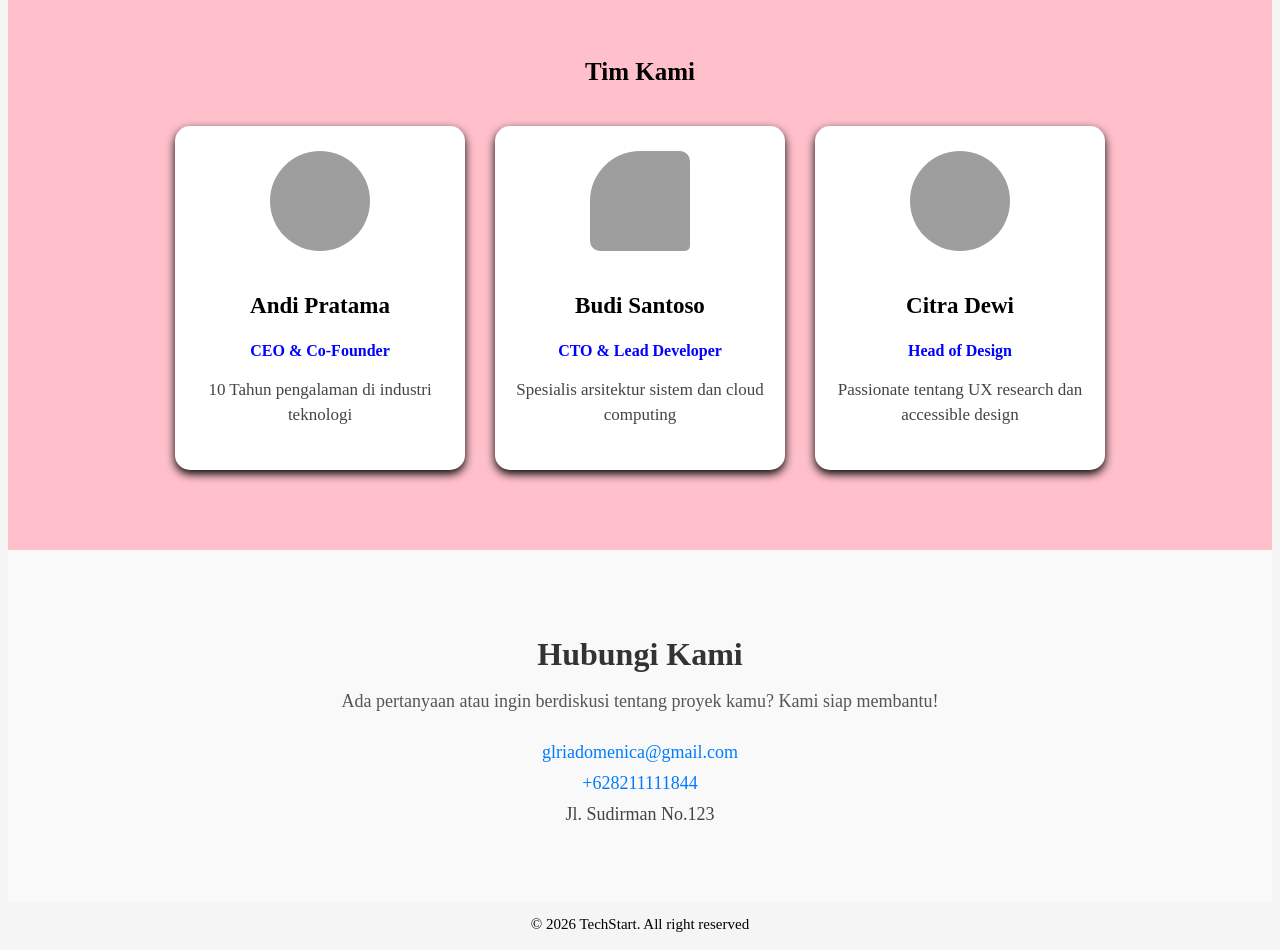
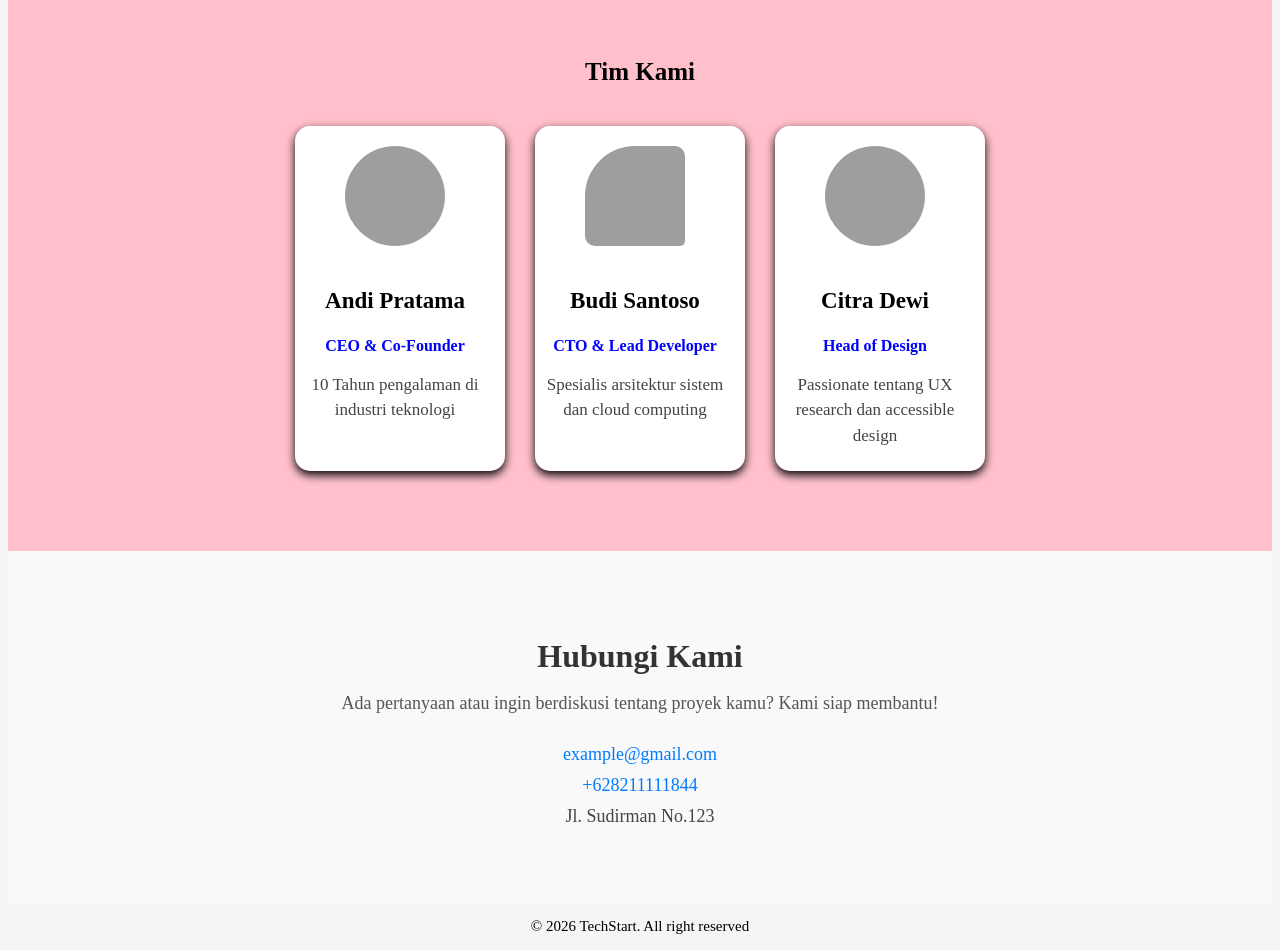
Before and after one commit to glriadomenica-debug/landing_space, a plain HTML site: page index.html in a window 1280 px wide. Shown: the part 2320-3270 px from the top of the page. Drawn offline with Linux system fonts and the light colour scheme; grey boxes are pictures that could not be loaded; a web font is replaced by a local one.

Commit message:
landing_page

```diff
--- a/index.html
+++ b/index.html
@@ -183,9 +183,9 @@
         </p>
         <ul>
           <li>
-            <a href="mailto:example@gmail.com">glriadomenica@gmail.com</a>
+            <a href="mailto:example@gmail.com">example@gmail.com</a>
           </li>
-          <li><a href="tel:+67077827553">+628211111844</a></li>
+          <li><a href="tel:+628211111844">+628211111844</a></li>
           <li>Jl. Sudirman No.123</li>
         </ul>
       </section>
--- a/style.css
+++ b/style.css
@@ -179,8 +179,8 @@ header nav ul {
 .tim-card {
   background-color: white;
   border-radius: 15px;
-  padding: 25px 20px;
-  width: 250px;
+  padding: 20px 20px 6px 10px;
+  width: 180px;
   box-shadow: 0 4px 10px rgba(0, 0, 0, 01);
   transition: transform 0.3s ease;
 }
```
